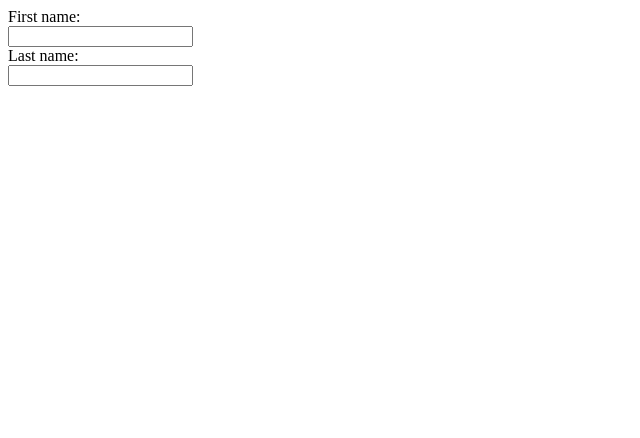
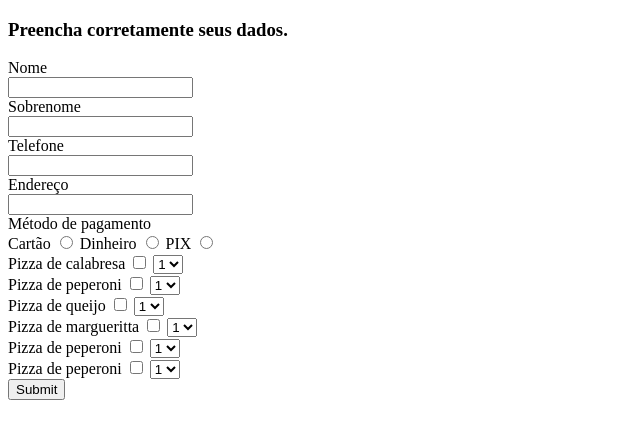
Before and after one commit to EricAOlivei/Trabalho.FundamentosWeb, a plain HTML site: page pedir-pizza.html in a window 1280 px wide. Shown: the whole page, without its empty margins (0-640 px from the left). Drawn offline with Linux system fonts and the light colour scheme.

Commit message:
FINISH pedir-pizza FILE

```diff
--- a/pedir-pizza.html
+++ b/pedir-pizza.html
@@ -10,15 +10,100 @@
     <div class="container">
         <div class="form-section">
             <form>
+                <h3>Preencha corretamente seus dados.</h3>
                 <div class="side-1">
-                    <label for="fname">First name:</label><br>
-                    <input type="text" id="fname" name="fname"><br>
-                    <label for="lname">Last name:</label><br>
-                    <input type="text" id="lname" name="lname">
+                    <label for="nome">Nome</label><br>
+                    <input type="text" name="nome"><br>
+
+                    <label for="sobrenome">Sobrenome</label><br>
+                    <input type="text" name="sobrenome"><br>
+
+                    <label for="telefone">Telefone</label><br>
+                    <input type="tel" name="telefone" pattern="[0-9]{3}-[0-9]{2}-[0-9]{3}"><br>
+
+                    <label for="endereco">Endereço</label><br>
+                    <input type="text" name="endereco"><br>
+
+                    <label for="metodo_pagamento">Método de pagamento</label><br>
+                        <label>Cartão</label>
+                        <input type="radio" name="metodo_pagamento_radio">
+                        <label>Dinheiro</label>
+                        <input type="radio" name="metodo_pagamento_radio">
+                        <label>PIX</label>
+                        <input type="radio" name="metodo_pagamento_radio">
                 </div>
                 <div class="side-2">
+                    <label for="pizza_calabresa">Pizza de calabresa</label>
+                    <input type="checkbox" name="pizza_calabresa_checkbox">
+                    <select name="quantidade_pizza_calabresa">
+                        <option value="1">1</option>
+                        <option value="2">2</option>
+                        <option value="3">3</option>
+                        <option value="4">4</option>
+                        <option value="5">5</option>
+                    </select>
 
+                    <br>
+
+                    <label for="pizza_peperoni">Pizza de peperoni</label>
+                    <input type="checkbox" name="pizza_peperoni_checkbox">
+                    <select name="quantidade_pizza_peperoni">
+                        <option value="1">1</option>
+                        <option value="2">2</option>
+                        <option value="3">3</option>
+                        <option value="4">4</option>
+                        <option value="5">5</option>
+                    </select>
+
+                    <br>
+
+                    <label for="pizza_queijo">Pizza de queijo</label>
+                    <input type="checkbox" name="pizza_queijo_checkbox">
+                    <select name="quantidade_pizza_queijo">
+                        <option value="1">1</option>
+                        <option value="2">2</option>
+                        <option value="3">3</option>
+                        <option value="4">4</option>
+                        <option value="5">5</option>
+                    </select>
+
+                    <br>
+
+                    <label for="pizza_margueritta">Pizza de margueritta</label>
+                    <input type="checkbox" name="pizza_margueritta_checkbox">
+                    <select name="quantidade_pizza_margueritta">
+                        <option value="1">1</option>
+                        <option value="2">2</option>
+                        <option value="3">3</option>
+                        <option value="4">4</option>
+                        <option value="5">5</option>
+                    </select>
+
+                    <br>
+
+                    <label for="pizza_peperoni">Pizza de peperoni</label>
+                    <input type="checkbox" name="pizza_peperoni_checkbox">
+                    <select name="quantidade_pizza_peperoni">
+                        <option value="1">1</option>
+                        <option value="2">2</option>
+                        <option value="3">3</option>
+                        <option value="4">4</option>
+                        <option value="5">5</option>
+                    </select>
+
+                    <br>
+
+                    <label for="pizza_peperoni">Pizza de peperoni</label>
+                    <input type="checkbox" name="pizza_peperoni_checkbox">
+                    <select name="quantidade_pizza_peperoni">
+                        <option value="1">1</option>
+                        <option value="2">2</option>
+                        <option value="3">3</option>
+                        <option value="4">4</option>
+                        <option value="5">5</option>
+                    </select>
                 </div>
+                <input type="submit" name="submit-button">
             </form>
         </div>
     </div>
```
